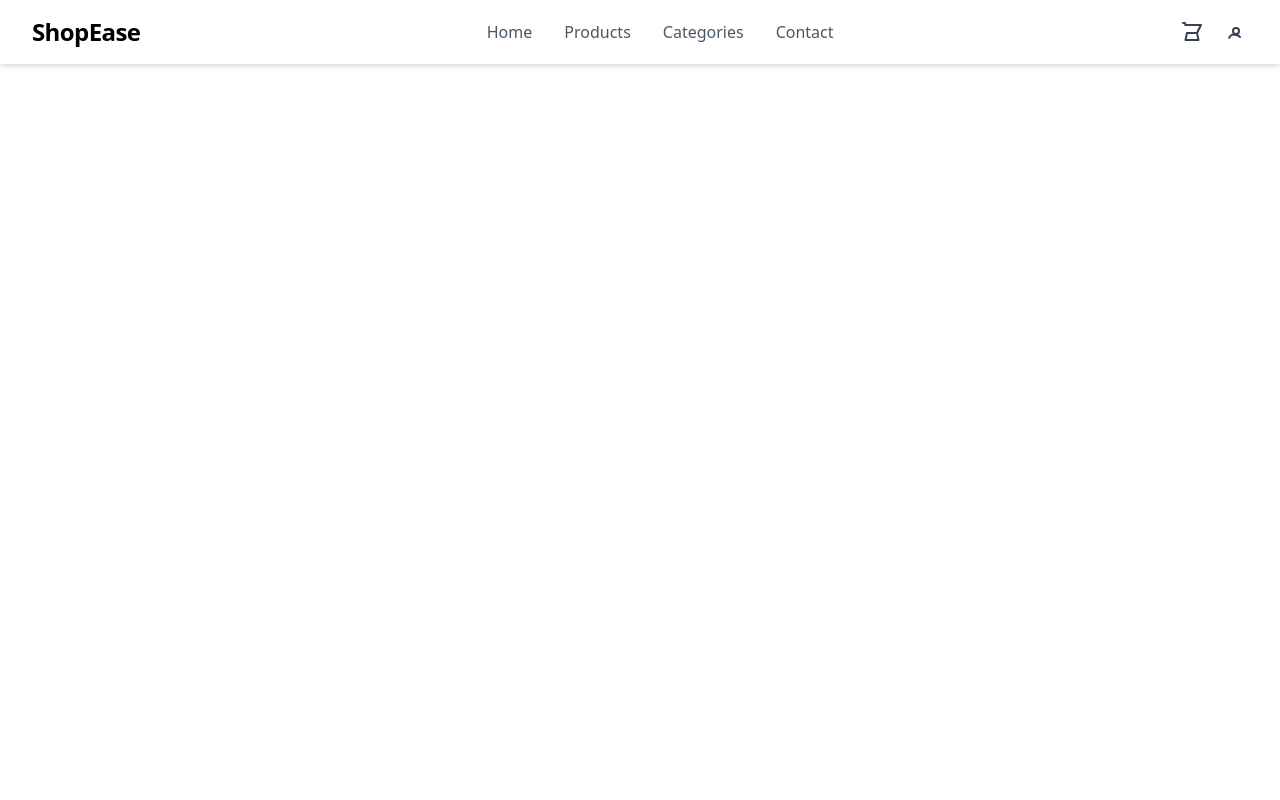
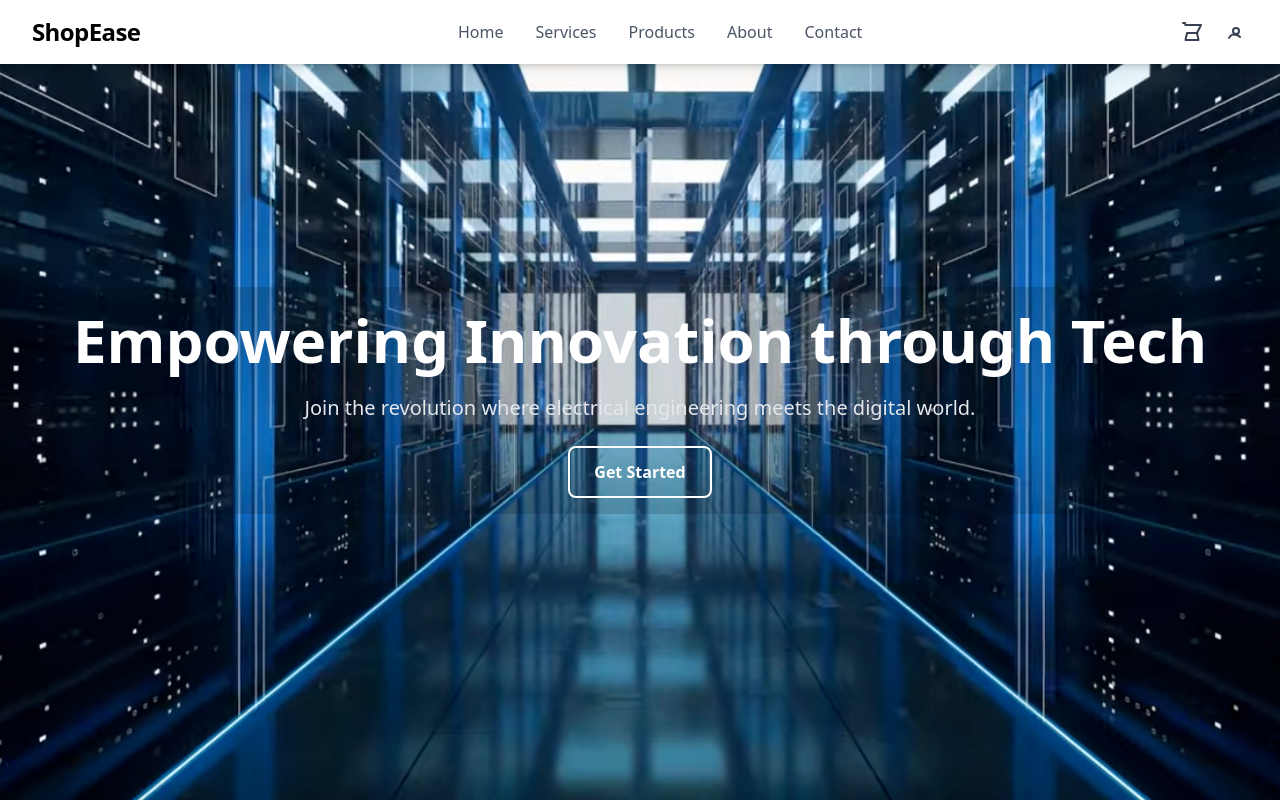
Before and after one commit to MintesinotN/Landing-Page, a React (Vite) app: page / in a window 1280 px wide. Built offline with nearby package versions, Linux system fonts and the light colour scheme.

Commit message:
hero implementation

```diff
--- a/src/App.tsx
+++ b/src/App.tsx
@@ -1,9 +1,11 @@
 import Navbar from "./components/Navbar";
+import Hero from "./components/Hero";
 
 function App() {
   return (
     <>
       <Navbar />
+      <Hero />
     </>
   );
 }
--- /dev/null
+++ b/src/components/Hero.tsx
@@ -0,0 +1,23 @@
+export default function Hero() {
+    return (
+      <section
+        className="relative bg-cover bg-center bg-no-repeat h-screen flex items-center justify-center text-white"
+        style={{
+          backgroundImage: "url('/TechHomepage.png')",
+        }}
+      >
+        <div className="absolute inset-0 bg-opacity-60"></div>
+        <div className="py-4 bg-black/15 relative z-10 text-center px-4 sm:px-6 lg:px-8">
+          <h1 className="text-4xl sm:text-5xl md:text-6xl font-extrabold leading-tight">
+            Empowering Innovation through Tech
+          </h1>
+          <p className="mt-4 text-lg sm:text-xl text-gray-200 max-w-2xl mx-auto">
+            Join the revolution where electrical engineering meets the digital world.
+          </p>
+          <button className="hover:cursor-pointer border-2 mt-6 px-6 py-3 bg-primary text-white font-semibold rounded-lg ">
+            Get Started
+          </button>
+        </div>
+      </section>
+    );
+  }
--- a/src/components/Navbar.tsx
+++ b/src/components/Navbar.tsx
@@ -2,8 +2,9 @@ import { useState } from "react";
 
 const menuItems = [
   { name: "Home", href: "#" },
+  { name: "Services", href: "#" },
   { name: "Products", href: "#" },
-  { name: "Categories", href: "#" },
+  { name: "About", href: "#" },
   { name: "Contact", href: "#" },
 ];
 
```
Also changed, not shown: public/TechHomepage.png (added).
